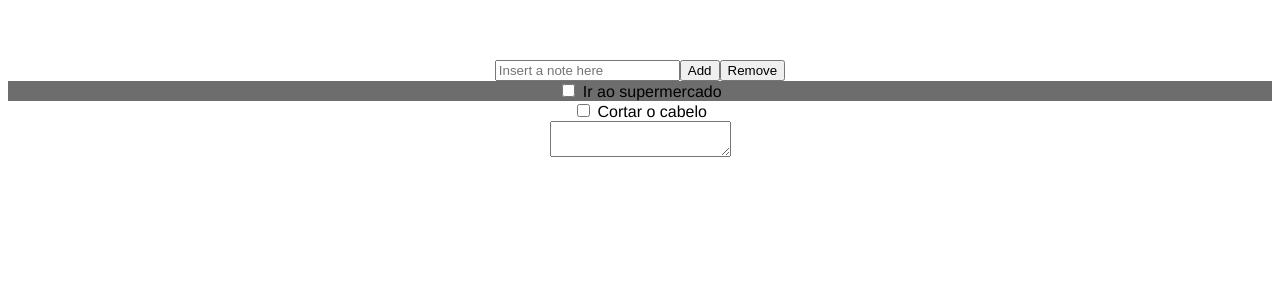
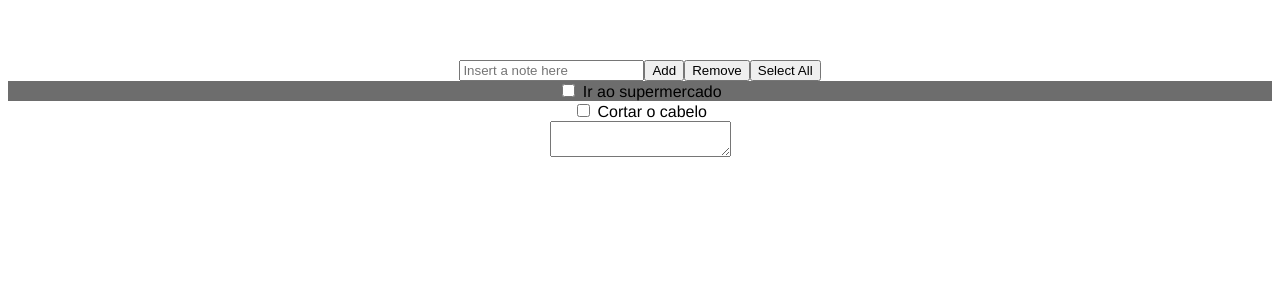
Before and after one commit to igorabreu/note-app-vue, a Vue app: page / in a window 1280 px wide. Shown: the top 300 px of the page. Built offline with nearby package versions, Linux system fonts and the light colour scheme; the HTML template or start-up script is replaced by a standard one.

Commit message:
add 'remove all'

```diff
--- a/src/components/Notetaking.vue
+++ b/src/components/Notetaking.vue
@@ -3,9 +3,10 @@
     <input v-model='noteTitle' v-on:keyup='onEnter' placeholder='Insert a note here'>
     <button v-on:click='addItem'>Add</button>
     <button v-on:click='removeSelectItems'>Remove</button>
+    <button v-on:click='selectAllItems'>Select All</button>
     <li v-for='(note, index) in noteList'>
       <div v-bind:class="{ highlight : isFocus(index) }">
-        <input type='checkbox' v-on:click='selectItem(index)' :checked='isSelected(index)'>
+        <input type='checkbox' v-on:click='selectItem(index)' v-bind:checked='isSelected(index)'>
         <span class='todo' v-on:click='setFocus(index)'>
           {{ note.title }}
         </span>
@@ -65,12 +66,11 @@ export default {
     },
     removeItem(index) {
       this.noteList.splice(index, 1);
-      if (this.focusNote - 1 >= 0){
+      if (this.focusNote - 1 >= 0) {
         this.setFocus(this.focusNote - 1);
       }
     },
     removeSelectItems() {
-      this.sortArray(this.selectedItems);
       for (let i = this.selectedItems.length - 1; i >= 0; i -= 1) {
         this.removeItem(this.selectedItems[i]);
       }
@@ -82,6 +82,7 @@ export default {
       } else {
         this.selectedItems.push(index);
       }
+      this.sortArray(this.selectedItems);
     },
     onEnter(event) {
       if (event.key === 'Enter') {
@@ -120,6 +121,14 @@ export default {
 
       return array.sort(compare);
     },
+    selectAllItems() {
+      this.selectedItems = [];
+      let value = 0;
+      for (let i = this.noteList.length - 1; i >= 0; i -= 1) {
+        this.selectedItems.push(value);
+        value += 1;
+      }
+    },
   },
 };
 </script>
```
